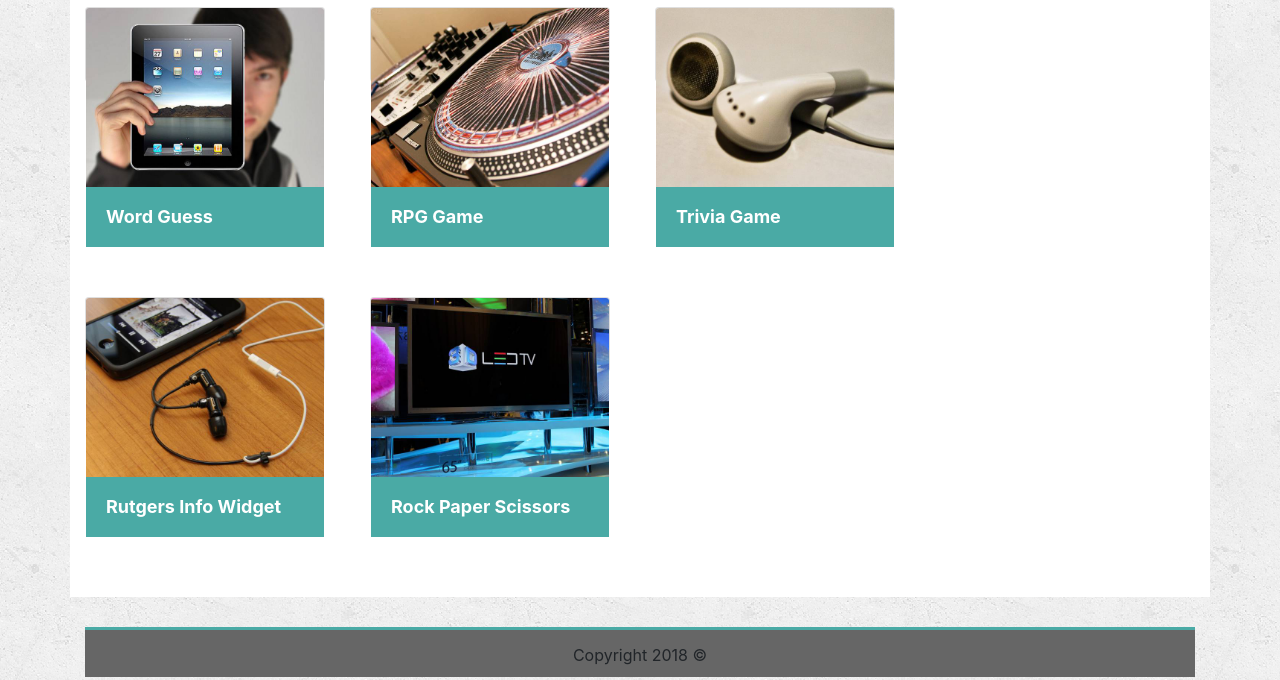
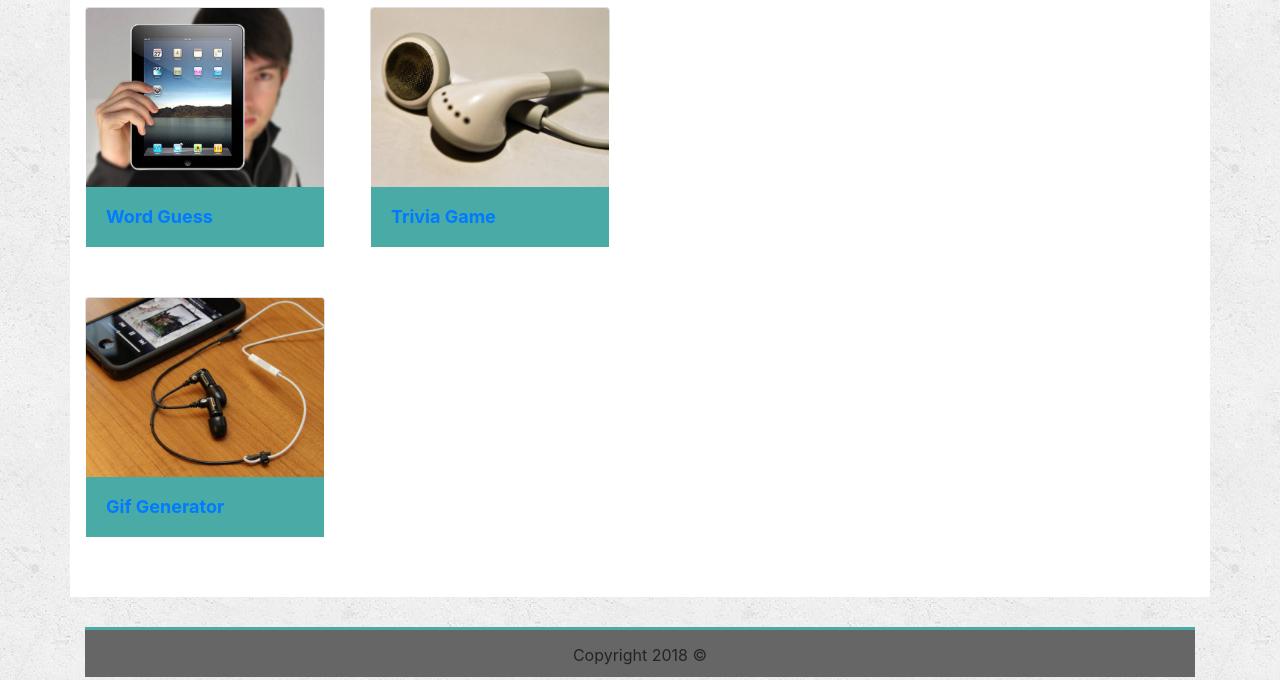
Before and after one commit to kendallsdavis/Bootstrap-Portfolio, a plain HTML site: page portfolio.html in a window 1280 px wide. Shown: the part 189-869 px from the top of the page. Drawn offline with nearby package versions, Linux system fonts and the light colour scheme.

Commit message:
added links to three github repos in portfolio page

```diff
--- a/portfolio.html
+++ b/portfolio.html
@@ -61,25 +61,17 @@
                     <div class="card" style="width: 15rem;">
                         <img class="card-img-top" src="assets/images/technics-q-c-640-480-1.jpg" alt="Card image cap">
                         <div  class="card-body">
-                              <p class="card-text">Word Guess</p>
+                              <p class="card-text"><a href = "https://kendallsdavis.github.io/Word-Guess-Game/">Word Guess</a></p>
                         </div>
                     </div>
             </div>
 
-            <div class = col-md-3>
-                    <div class="card" style="width: 15rem;">
-                        <img class="card-img-top" src="assets/images/technics-q-c-640-480-2.jpg" alt="Card image cap">
-                        <div class="card-body">
-                              <p class="card-text">RPG Game</p>
-                        </div>
-                    </div>
-            </div>
 
             <div class = col-md-3>
                     <div class="card" style="width: 15rem;">
                         <img class="card-img-top" src="assets/images/technics-q-c-640-480-5.jpg" alt="Card image cap">
                         <div class="card-body">
-                              <p class="card-text">Trivia Game</p>
+                              <p class="card-text"><a href = "https://kendallsdavis.github.io/TriviaGame/">Trivia Game</a></p>
                         </div>
                     </div>
             </div>
@@ -94,16 +86,7 @@
                     <div class="card" style="width: 15rem;">
                         <img class="card-img-top" src="assets/images/technics-q-c-640-480-7.jpg" alt="Card image cap">
                         <div class="card-body">
-                              <p class="card-text">Rutgers Info Widget</p>
-                        </div>
-                    </div>
-            </div>
-
-            <div class = col-md-4>
-                    <div class="card" style="width: 15rem;">
-                        <img class="card-img-top" src="assets/images/technics-q-c-640-480-9.jpg" alt="Card image cap">
-                        <div class="card-body">
-                              <p class="card-text">Rock Paper Scissors</p>
+                              <p class="card-text"><a href = "https://kendallsdavis.github.io/GifTastic/">Gif Generator</a></p>
                         </div>
                     </div>
             </div>
```
